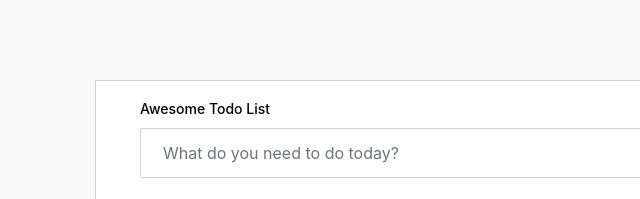
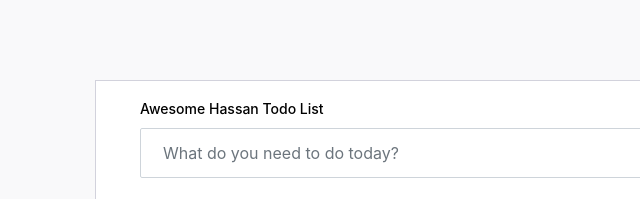
Before and after one commit to hmagdy/TO-DOS, a plain HTML site: page index.html in a window 1280 px wide. Shown: the top 199 px of the page, 0-640 px from the left. Drawn offline with nearby package versions, Linux system fonts and the light colour scheme.

Commit message:
edit title

```diff
--- a/index.html
+++ b/index.html
@@ -56,7 +56,7 @@
                 <div class="col-lg-12">
                     <div class="card px-3">
                         <div class="card-body">
-                            <h4 class="card-title">Awesome Todo list</h4>
+                            <h4 class="card-title">Awesome Hassan Todo list</h4>
                             <div class="add-items d-flex"> <input type="text" class="form-control todo-list-input"
                                     placeholder="What do you need to do today?"> <button
                                     class="add btn btn-primary font-weight-bold todo-list-add-btn">Add</button> </div>
```
